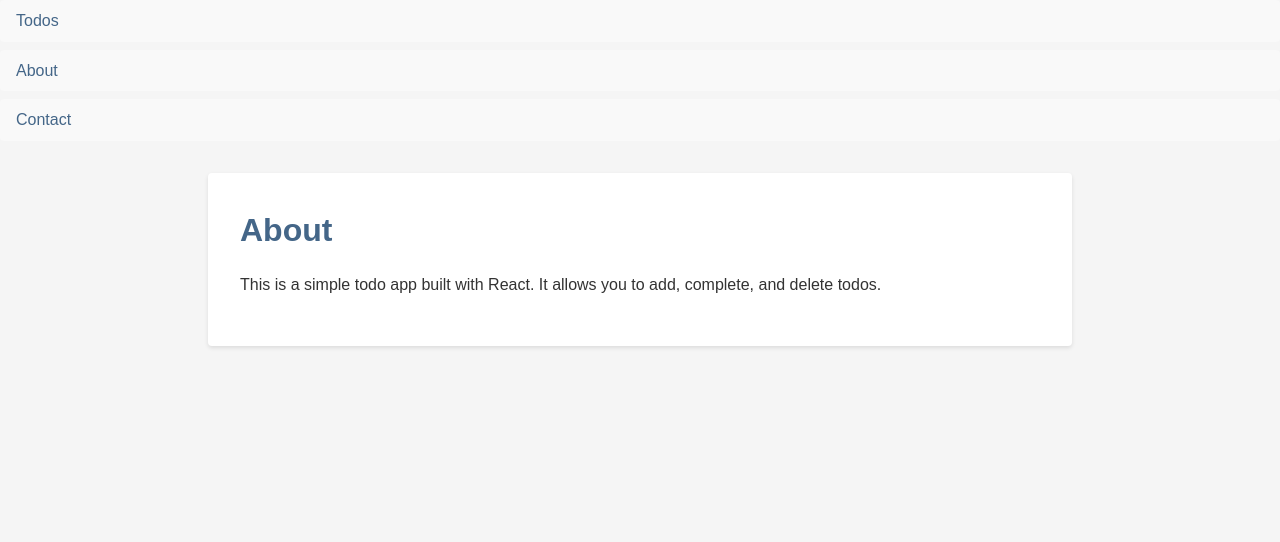
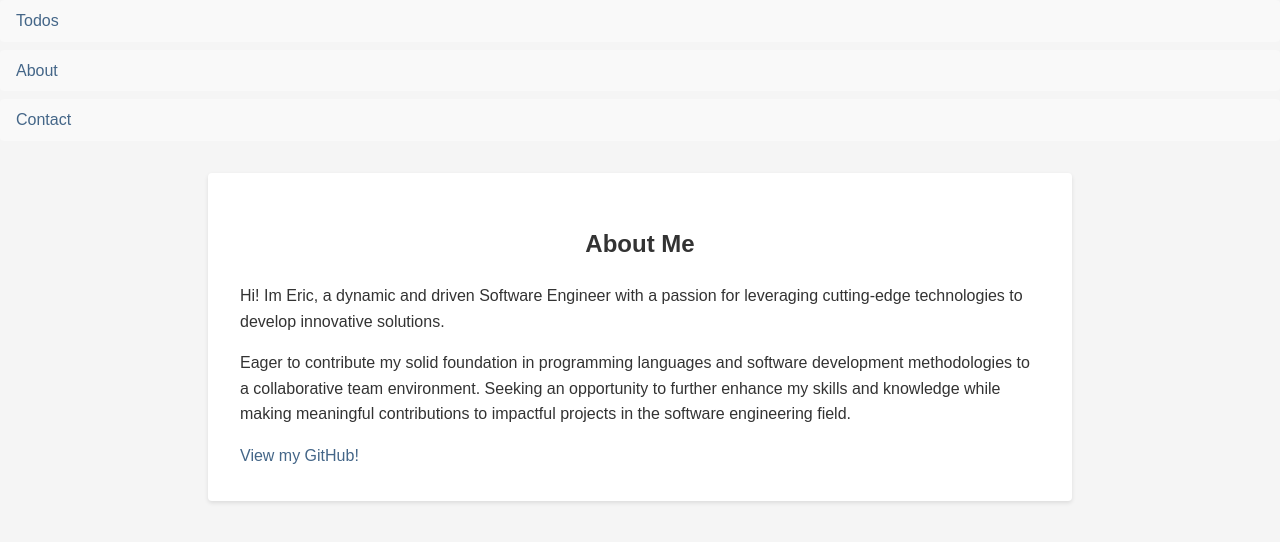
Before and after one commit to ea33064/React-Project, a React (Create React App) app: page /about in a window 1280 px wide. Shown: the top 542 px of the page. Built offline with nearby package versions, Linux system fonts and the light colour scheme.

Commit message:
update about

```diff
--- a/src/About.js
+++ b/src/About.js
@@ -2,13 +2,39 @@ import React from "react";
 
 const About = () => {
   return (
-    <div id="about">
-      <h1>About</h1>
-      <p>
-        This is a simple todo app built with React. It allows you to add,
-        complete, and delete todos.
-      </p>
-    </div>
+    <section id="about">
+      <div className="row">
+        <div className="col-lg-4 ms-auto">
+          <h2 className="section-heading" style={{ textAlign: "center" }}>
+            About Me
+          </h2>
+          <p className="lead">
+            Hi! Im Eric, a dynamic and driven Software Engineer with a passion
+            for leveraging cutting-edge technologies to develop innovative
+            solutions.
+          </p>
+        </div>
+        <div className="col-lg-4 me-auto">
+          <p className="lead">
+            Eager to contribute my solid foundation in programming languages and
+            software development methodologies to a collaborative team
+            environment. Seeking an opportunity to further enhance my skills and
+            knowledge while making meaningful contributions to impactful
+            projects in the software engineering field.
+          </p>
+        </div>
+      </div>
+      {/* About Section Button*/}
+      <div className="container text-center mt-4">
+        <a
+          className="btn btn-xl btn-outline-light"
+          href="https://github.com/ea33064"
+          style={{ textAlign: "center" }}
+        >
+          View my GitHub!
+        </a>
+      </div>
+    </section>
   );
 };
 
```
